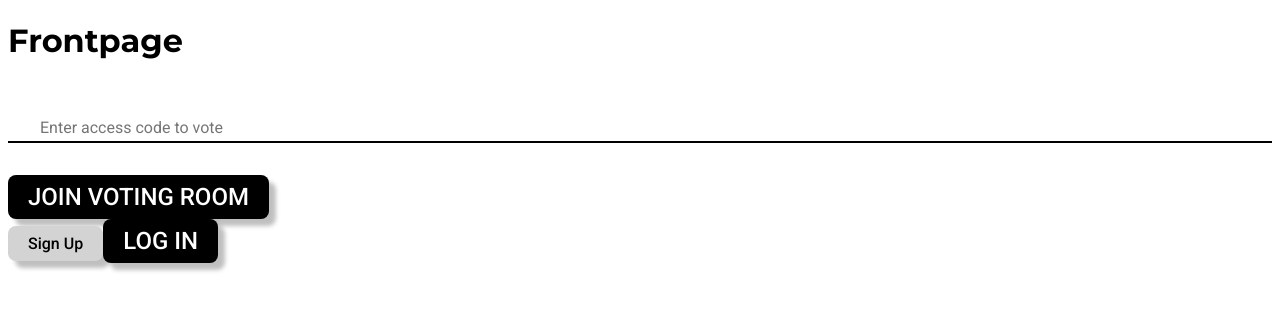
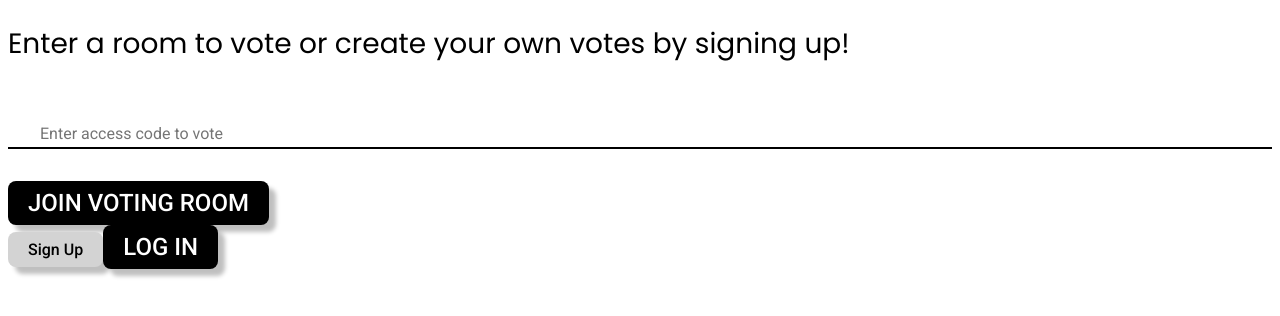
Before and after one commit to JenninaFarm/dance-vote, a React (Create React App) app in the folder client/: page / in a window 1280 px wide. Shown: the top 316 px of the page. Built offline with nearby package versions, Linux system fonts and the light colour scheme; no server answers.

Commit message:
Style: Add h2 element style structure

```diff
--- a/client/src/components/0-base/basic-elements.scss
+++ b/client/src/components/0-base/basic-elements.scss
@@ -1,5 +1,10 @@
 h1, h2, h3, h4, h5, h6 {
   font-family: $font-heading;
+}
+
+h2 {
+  font-size: $h2-font-size;
+  font-weight: $font-weight-regular;
 }
 
 p {
--- a/client/src/components/0-base/variables.scss
+++ b/client/src/components/0-base/variables.scss
@@ -1,10 +1,10 @@
 /* Typography */
 @import url('https://fonts.googleapis.com/css2?family=Montserrat:wght@400;500;600;700;800;900&family=Open+Sans:ital,wght@0,400;0,600;0,700;0,800;1,400;1,600&display=swap');
-@import url('https://fonts.googleapis.com/css2?family=Montserrat:wght@400;500;600;700;800;900&family=Roboto:ital,wght@0,400;0,500;0,600;0,700;0,800;1,400;1,600&display=swap');
+@import url('https://fonts.googleapis.com/css2?family=Poppins:wght@400;500;600;700;800;900&family=Roboto:ital,wght@0,400;0,500;0,600;0,700;0,800;1,400;1,600&display=swap');
 
 /* fonts */
 $font-body: 'Roboto', 'Arial', sans-serif;
-$font-heading: 'Montserrat', 'Helvetica', 'Arial', sans-serif;
+$font-heading: 'Poppins', 'Helvetica', 'Arial', sans-serif;
 
 /* font sizes in rem */
 $font-12: 0.75rem;
@@ -16,6 +16,7 @@ $font-20: 1.25rem;
 $font-21: 1.3125rem;
 $font-22: 1.375rem;
 $font-24: 1.5rem;
+$font-28: 1.75rem;
 $font-32: 2rem;
 $font-40: 2.5rem;
 $font-48: 3rem;
@@ -29,7 +30,7 @@ $body-font-size-desktop: $font-20;
 /* headings */
 $h1-font-size: $font-32;
 $h1-font-size-desktop: $font-48;
-$h2-font-size: $font-24;
+$h2-font-size: $font-28;
 $h2-font-size-desktop: $font-32;
 $h3-font-size: $font-21;
 $h3-font-size-desktop: $font-24;
--- a/client/src/components/pages/frontpage/Frontpage.js
+++ b/client/src/components/pages/frontpage/Frontpage.js
@@ -12,7 +12,7 @@ const Frontpage = () => {
 
   return (
     <div>
-      <h1>Frontpage</h1>
+      <h2>Enter a room to vote or create your own votes by signing up!</h2>
       <InputWithNavigation
         buttonText='Join voting room'
         onClick={createNewPoll}
```
